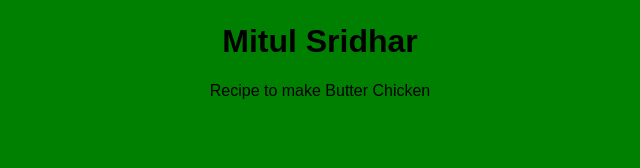
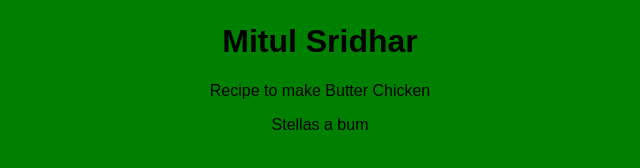
Before and after one commit to MitsonMars/personal-website, a plain HTML site: page index.html in a window 1280 px wide. Shown: the part 160-328 px from the top of the page, without its empty margins (320-960 px from the left). Drawn offline with Linux system fonts and the light colour scheme.

Commit message:
Update index.html

```diff
--- a/index.html
+++ b/index.html
@@ -9,5 +9,6 @@
     />
   <h1> Mitul Sridhar </h1>
   <p> Recipe to make Butter Chicken</p>
+  <p> Stellas a bum</p>
   </body>
 </html>
```
